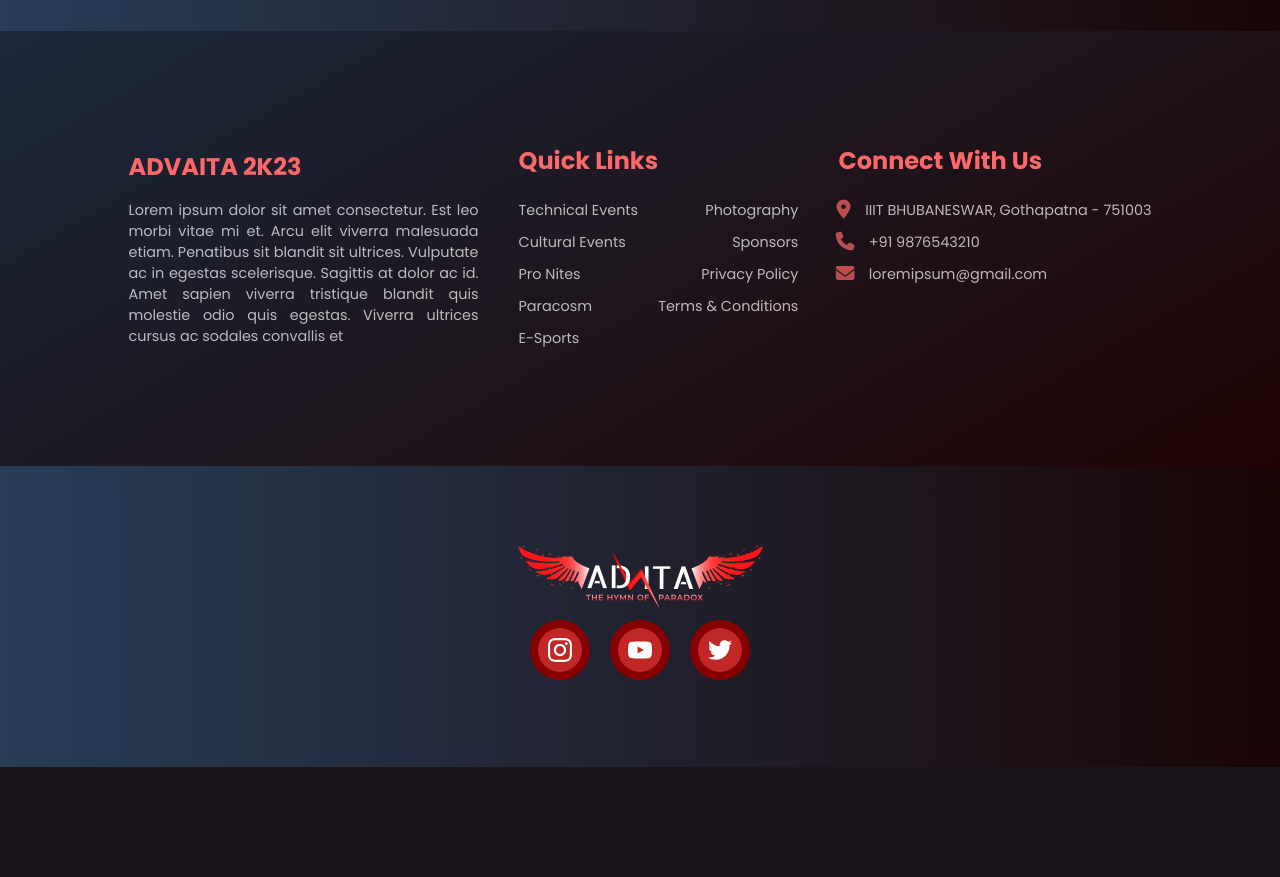
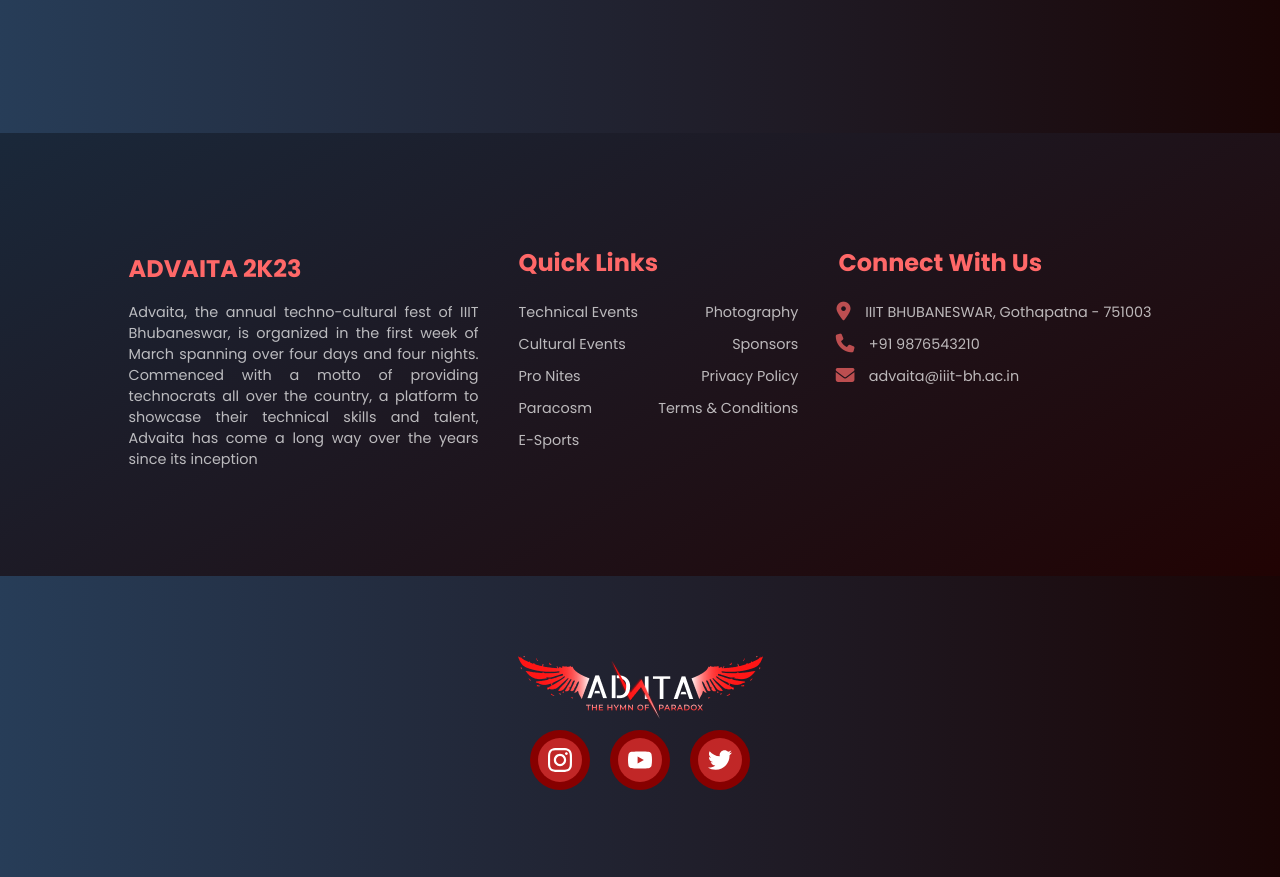
Before and after one commit to musaib-js/Advaita, a Django app: page / in a window 1280 px wide; the page is wider, and only the part inside the window is pictured. Shown: the part 3317-4194 px from the top of that part. Before the commit the page ends 4084 px from the top of that part, so only its background shows below. Run offline with Django 4.2, Linux system fonts and the light colour scheme; some libraries are stand-ins or nearby versions; some web fonts are replaced.

Commit message:
text commit

```diff
--- a/templates/events.html
+++ b/templates/events.html
@@ -5,10 +5,7 @@
     <section id="events">
         <div id="eventsdesc">
             <div>EVENTS AND SCHEDULE</div>
-            <div>Lorem ipsum dolor sit amet consectetur. Est leo morbi vitae mi et. Arcu elit viverra malesuada etiam.
-                Penatibus sit blandit sit ultrices. Vulputate ac in egestas scelerisque. Sagittis at dolor ac id. Amet
-                sapien viverra tristique blandit quis molestie odio quis egestas. Viverra ultrices cursus ac sodales
-                convallis et sollicitudin. Sit justo venenatis odio tempus sed id cursus.</div>
+            <div>Advaita is all about making memories. Memories which  both you and us , will cherish for a lifetime, but without the flavours of a variety of events these memories do seem a bit flavourless and thats is why we have a broad range of events from technical to robotics, from singing to dancing, from gaming to foos, just name it and we have it all covered!! So whats the wait for?check out all thse amazing events of which you can be a part and help in making our memories more pleasurable.</div>
         </div>
         <img src="../static/images/events/hero.webp">
     </section>
--- a/templates/home.html
+++ b/templates/home.html
@@ -12,19 +12,19 @@
                     <div class="swiper-slide">
                         <div class="herocard">
                             <img src="/static/images/home/herocard3.webp">
-                            <div class="herocardbg">Lorem Ipsum</div>
+                            <div class="herocardbg">The company of your favourite peers</div>
                         </div>
                     </div>
                     <div class="swiper-slide">
                         <div class="herocard">
                             <img src="/static/images/home/herocard2.webp">
-                            <div class="herocardbg">Lorem Ipsum</div>
+                            <div class="herocardbg">The enchanting sounds of the hymns</div>
                         </div>
                     </div>
                     <div class="swiper-slide">
                         <div class="herocard">
                             <img src="/static/images/home/herocard1.webp">
-                            <div class="herocardbg">Lorem Ipsum</div>
+                            <div class="herocardbg">The most memorable nights of your life</div>
                         </div>
                     </div>
                 </div>
@@ -35,11 +35,7 @@
     <section id="about">
         <div id="aboutcontent">
             <div>ADVAITA 2K23</div>
-            <div>Lorem ipsum dolor sit amet consectetur. Est leo morbi vitae mi et. Arcu elit viverra malesuada etiam.
-                Penatibus sit blandit sit ultrices. Vulputate ac in egestas scelerisque. Sagittis at dolor ac id. Amet
-                sapien viverra tristique blandit quis molestie odio quis egestas. Viverra ultrices cursus ac sodales
-                convallis et sollicitudin. Sit justo venenatis odio tempus sed id cursus. Gravida faucibus a amet
-                mus. Sit justo venenatis odio tempus sed id cursus. Gravida faucibus a amet mus.
+            <div>Advaita, the annual techno-cultural fest of IIIT Bhubaneswar, is organized in the first week of March spanning over four days and four nights. Commenced with a motto of providing technocrats all over the country, a platform to showcase their technical skills and talent, Advaita has come a long way over the years since its inception.It is one of the eminent fests in the eastern region of the Indian subcontinent today which has made an impact on several college-going students across the country. With different, captivating themes each year, the fest has recorded immense participation in the past and this year will be no different. This Fest conducts a multitude of events encompassing 12 genres and more than 50 events.Get a chance to test your wits and prove your intelligence by enjoying the extraordinary opportunity of being a part of this astounding techno-cultural fest.
             </div>
         </div>
         <div><img src="/static/images/home/stage.webp"></div>
@@ -91,11 +87,9 @@
     <section id="contacts">
         <div id="contactcon">
             <div>ADVAITA 2K23</div>
-            <div>Lorem ipsum dolor sit amet consectetur. Est leo morbi vitae mi et. Arcu elit viverra
-                malesuada etiam.
-                Penatibus sit blandit sit ultrices. Vulputate ac in egestas scelerisque. Sagittis at dolor ac id. Amet
-                sapien viverra tristique blandit quis molestie odio quis egestas. Viverra ultrices cursus ac sodales
-                convallis et </div>
+            <div>Advaita, the annual techno-cultural fest of IIIT Bhubaneswar, is organized in the first week of March spanning over four days and four nights.
+                Commenced with a motto of providing technocrats all over the country, a platform to showcase their technical skills and talent, Advaita has come a long way over the years since its inception
+            </div>
         </div>
         <div>
             <div>Quick Links</div>
@@ -120,7 +114,7 @@
             <div id="contactdetails">
                 <div><i class="fa-solid fa-location-dot contact-icon"></i>IIIT BHUBANESWAR, Gothapatna - 751003</div>
                 <div><i class="fa-solid fa-phone contact-icon"></i>+91 9876543210</div>
-                <div><i class="fa-solid fa-envelope contact-icon"></i>loremipsum@gmail.com</div>
+                <div><i class="fa-solid fa-envelope contact-icon"></i>advaita@iiit-bh.ac.in</div>
             </div>
         </div>
     </section>
```
